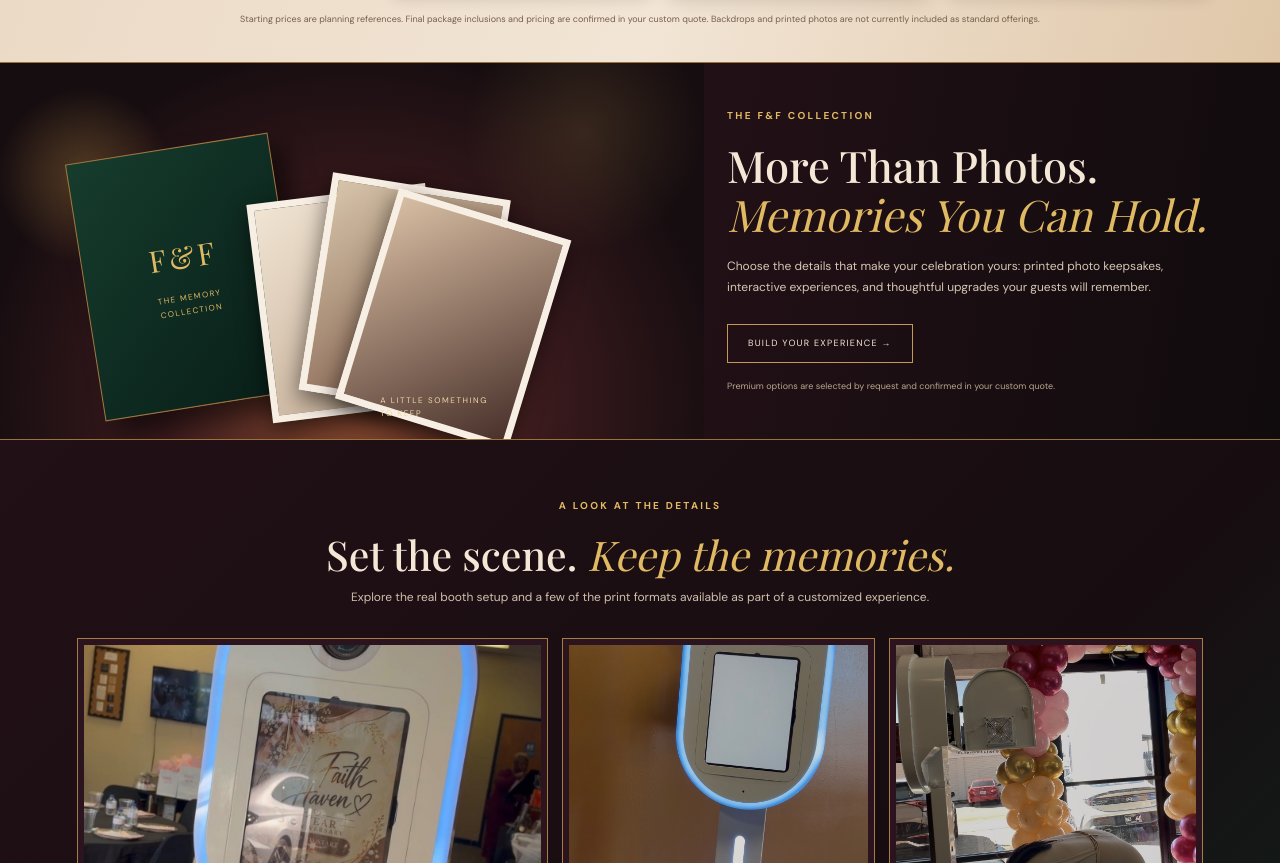
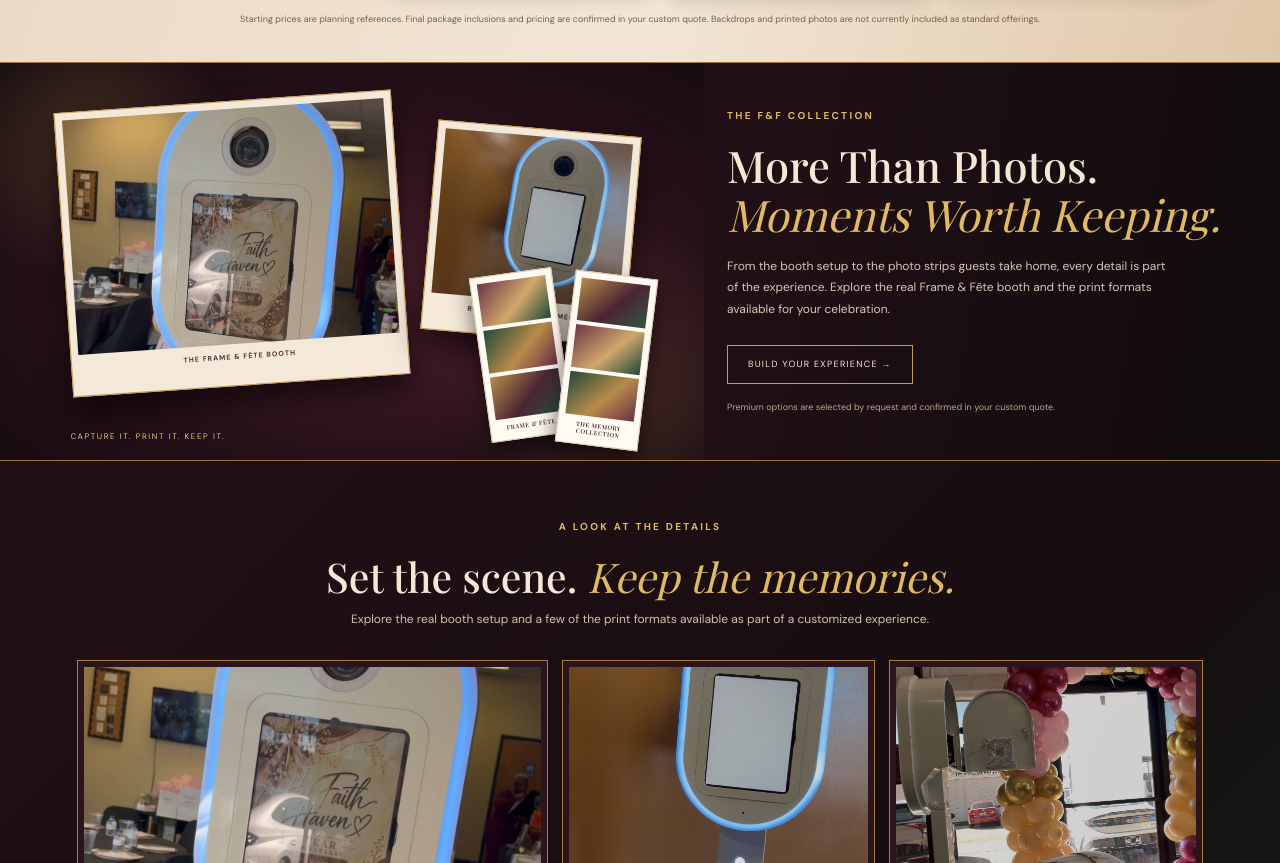
Before and after one commit to frameandfetephotobooth-MS/Frame-F-te, a plain HTML site: page index.html in a window 1280 px wide. Shown: the part 1339-2202 px from the top of the page. Drawn offline with nearby package versions, Linux system fonts and the light colour scheme; a web font is replaced by a local one.

Commit message:
Add files via upload

```diff
--- a/index.html
+++ b/index.html
@@ -58,8 +58,14 @@
       <p class="package-note">Starting prices are planning references. Final package inclusions and pricing are confirmed in your custom quote. Backdrops and printed photos are not currently included as standard offerings.</p>
     </section>
     <section class="keepsake" id="keepsakes">
-      <div class="keepsake-artwork"><div class="book-mock"><span>F&F</span><small>THE MEMORY<br>COLLECTION</small></div><div class="print-stack"><i></i><i></i><i></i></div><div class="keepsake-caption">A LITTLE SOMETHING<br>TO KEEP</div></div>
-      <div class="keepsake-copy"><p class="eyebrow">THE F&F COLLECTION</p><h2>More Than Photos.<br><em>Memories You Can Hold.</em></h2><p>Choose the details that make your celebration yours: printed photo keepsakes, interactive experiences, and thoughtful upgrades your guests will remember.</p><a class="outline-button" href="#inquire">BUILD YOUR EXPERIENCE →</a><small>Premium options are selected by request and confirmed in your custom quote.</small></div>
+      <div class="keepsake-artwork booth-memory-art" aria-label="Actual Frame & Fête photo booth setup with sample photo strip layouts">
+        <figure class="memory-booth-photo"><img src="booth-event.jpeg" alt="Actual Frame & Fête photo booth set up at an event"><figcaption>THE FRAME & FÊTE BOOTH</figcaption></figure>
+        <figure class="memory-booth-detail"><img src="booth-front.jpeg" alt="Close view of the Frame & Fête digital photo booth"><figcaption>READY FOR YOUR MOMENT</figcaption></figure>
+        <div class="memory-strip memory-strip-one"><span class="strip-image strip-image-a"></span><span class="strip-image strip-image-b"></span><span class="strip-image strip-image-c"></span><b>FRAME & FÊTE</b></div>
+        <div class="memory-strip memory-strip-two"><span class="strip-image strip-image-c"></span><span class="strip-image strip-image-a"></span><span class="strip-image strip-image-b"></span><b>THE MEMORY COLLECTION</b></div>
+        <div class="memory-art-label">CAPTURE IT. PRINT IT. KEEP IT.</div>
+      </div>
+      <div class="keepsake-copy"><p class="eyebrow">THE F&F COLLECTION</p><h2>More Than Photos.<br><em>Moments Worth Keeping.</em></h2><p>From the booth setup to the photo strips guests take home, every detail is part of the experience. Explore the real Frame & Fête booth and the print formats available for your celebration.</p><a class="outline-button" href="#inquire">BUILD YOUR EXPERIENCE →</a><small>Premium options are selected by request and confirmed in your custom quote.</small></div>
     </section>
     <section class="collection-gallery" aria-labelledby="collection-gallery-title">
       <div class="collection-gallery-heading"><p class="eyebrow">A LOOK AT THE DETAILS</p><h2 id="collection-gallery-title">Set the scene. <em>Keep the memories.</em></h2><p>Explore the real booth setup and a few of the print formats available as part of a customized experience.</p></div>
--- a/styles.css
+++ b/styles.css
@@ -100,3 +100,22 @@
 .addon-grid label{min-height:88px}
 @media(max-width:900px){.collection-gallery-grid{grid-template-columns:1fr 1fr}.collection-photo-wide{grid-column:1/-1}.collection-photo img,.collection-photo-wide img{height:245px}}
 @media(max-width:680px){.collection-gallery{padding:42px 5%}.collection-gallery-grid{grid-template-columns:1fr 1fr;gap:9px}.collection-photo img,.collection-photo-wide img{height:190px}.collection-photo-wide{grid-column:1/-1}.print-showcase{padding:16px 10px}.print-formats{gap:12px;min-height:200px;padding:18px 0 8px}.print-4x6{width:95px;height:140px}.print-2x6{width:68px;height:170px}.print-split{width:140px;height:170px;gap:4px}.split-strip{width:52px;height:112px}.strip-frame{height:115px}.print-showcase-title{font-size:8px}.print-showcase-title small{font-size:7px}}
+
+/* F&F Memory Collection: real booth photography + photo strip display */
+.keepsake-artwork.booth-memory-art{min-height:390px;background:radial-gradient(ellipse at 55% 55%,#552333 0%,#261019 58%,#130b0f 100%);display:block}
+.booth-memory-art:before{background:radial-gradient(circle at 12% 20%,#d4a44d33,transparent 20%),radial-gradient(circle at 88% 82%,#b98a4930,transparent 23%)}
+.memory-booth-photo,.memory-booth-detail{position:absolute;margin:0;padding:7px;background:#f4e8d9;border:1px solid #c49a50;box-shadow:0 15px 30px #0009}
+.memory-booth-photo{left:9%;top:38px;width:48%;height:285px;transform:rotate(-4deg);z-index:1}
+.memory-booth-photo img{width:100%;height:235px;object-fit:cover;object-position:center 36%;display:block}
+.memory-booth-detail{right:10%;top:65px;width:29%;height:210px;transform:rotate(5deg);z-index:2}
+.memory-booth-detail img{width:100%;height:165px;object-fit:cover;object-position:center 28%;display:block}
+.memory-booth-photo figcaption,.memory-booth-detail figcaption{font-size:7px;letter-spacing:.15em;color:#55313a;text-align:center;padding:7px 2px 2px;font-weight:700}
+.memory-strip{position:absolute;z-index:3;width:83px;padding:6px 6px 8px;background:#fffaf2;border:1px solid #d9c8b3;box-shadow:0 10px 22px #0009;display:flex;flex-direction:column;gap:4px;align-items:stretch}
+.memory-strip-one{right:20%;bottom:22px;transform:rotate(-8deg)}
+.memory-strip-two{right:8%;bottom:13px;transform:rotate(7deg)}
+.strip-image{height:43px;display:block;background:linear-gradient(135deg,#6d3547,#d1a76b 55%,#1e4939)}
+.strip-image-b{background:linear-gradient(135deg,#234a39,#b78b4a 55%,#6b3144)}
+.strip-image-c{background:linear-gradient(135deg,#b78c4b,#4b2533 55%,#315443)}
+.memory-strip b{font:600 6px var(--serif);letter-spacing:.08em;color:#4c2931;text-align:center;line-height:1.2;margin-top:2px}
+.memory-art-label{position:absolute;left:10%;bottom:17px;color:#e7c987;font-size:8px;letter-spacing:.2em;z-index:4}
+@media(max-width:680px){.keepsake-artwork.booth-memory-art{min-height:330px}.memory-booth-photo{left:5%;top:32px;width:57%;height:225px}.memory-booth-photo img{height:178px}.memory-booth-detail{right:5%;top:60px;width:30%;height:165px}.memory-booth-detail img{height:125px}.memory-strip{width:66px;padding:5px}.strip-image{height:31px}.memory-strip-one{right:19%;bottom:16px}.memory-strip-two{right:4%;bottom:12px}.memory-art-label{left:5%;bottom:10px;font-size:6px}}
```
